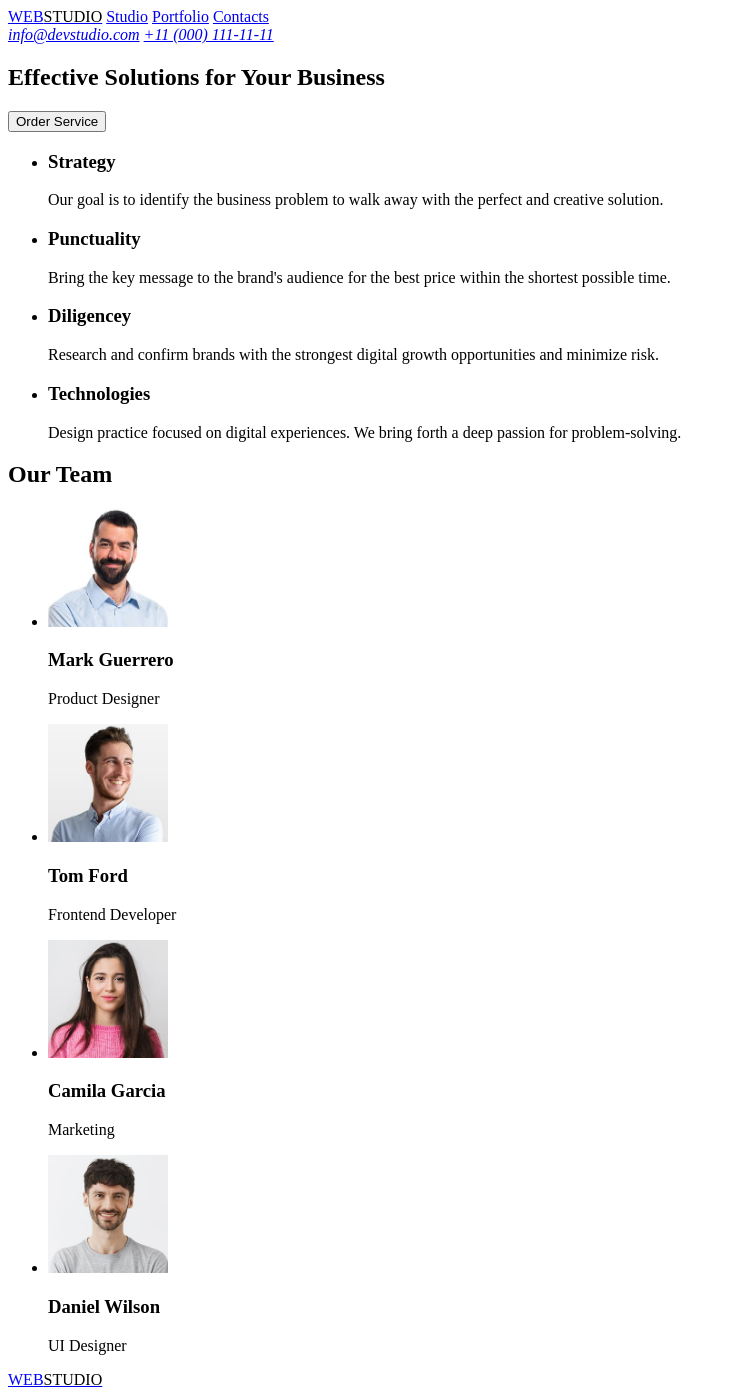
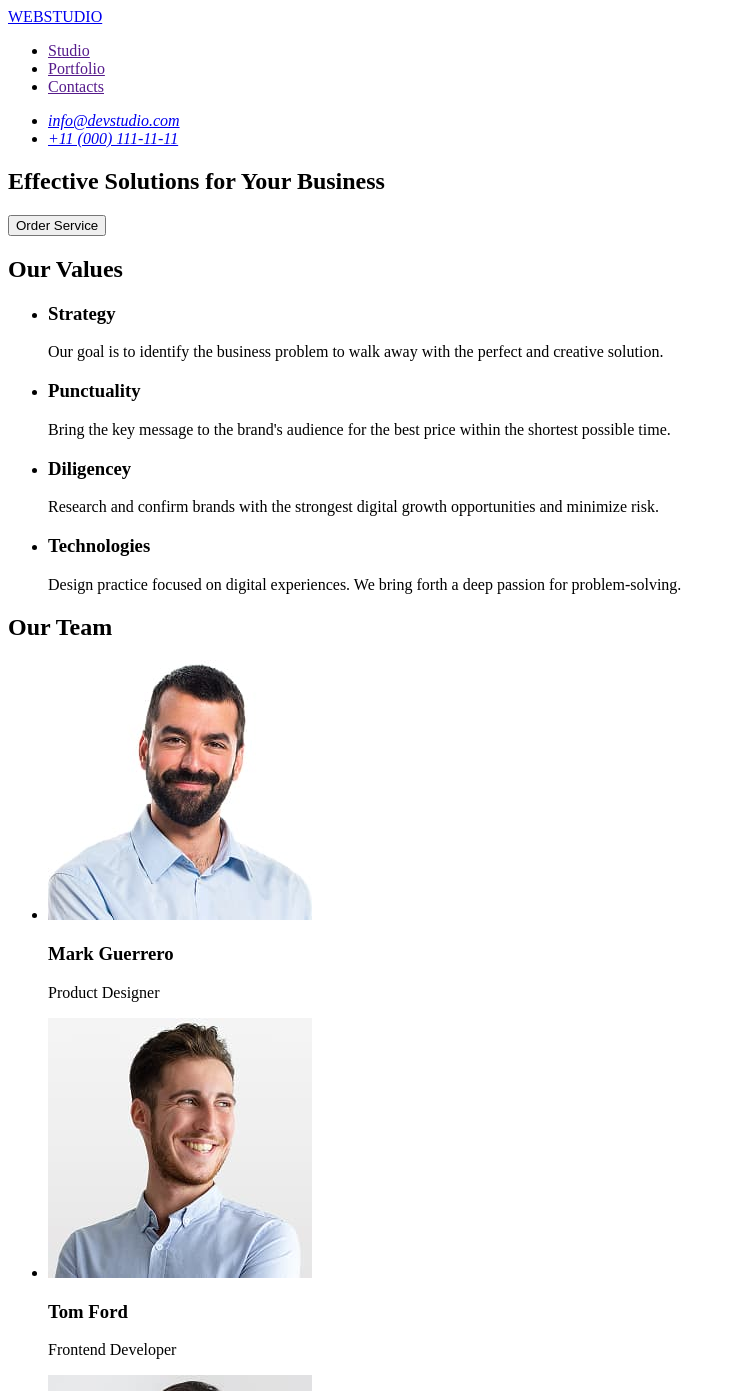
Before and after one commit to Volodymyr-But2025/goit-markup-hw-01, a plain HTML site: page index.html in a window 1280 px wide. Shown: the top 1391 px of the page, without its empty margins (0-736 px from the left). Drawn offline with Linux system fonts and the light colour scheme.

Commit message:
виправлені помилки

```diff
--- a/index.html
+++ b/index.html
@@ -8,23 +8,27 @@
   <body>
     <header>
       <nav>
-        <a href="#"
-          ><span style="color: blue">WEB</span
-          ><span style="color: black">STUDIO</span></a
-        >
-        <a href="#">Studio</a>
-        <a href="#">Portfolio</a>
-        <a href="#">Contacts</a>
+        <a href="./index.html">WEBSTUDIO</a>
+        <ul>
+          <li><a href="">Studio</a></li>
+          <li><a href="">Portfolio</a></li>
+          <li><a href="">Contacts</a></li>
+        </ul>
       </nav>
       <address>
-        <a href="mailto:info@devstudio.com">info@devstudio.com</a>
-        <a href="tel:+110000111111">+11 (000) 111-11-11</a>
+        <ul>
+          <li><a href="mailto:info@devstudio.com">info@devstudio.com</a></li>
+          <li><a href="tel:+110000111111">+11 (000) 111-11-11</a></li>
+        </ul>
       </address>
     </header>
     <main>
       <section>
         <h1>Effective Solutions for Your Business</h1>
         <button type="button">Order Service</button>
+      </section>
+      <section>
+        <h2>Our Values</h2>
         <ul>
           <li>
             <h3>Strategy</h3>
@@ -61,7 +65,7 @@
         <ul>
           <li>
             <img
-              width="120"
+              width="264"
               src="images/Mark-Guerrero.jpg"
               alt="Mark Guerrero"
             />
@@ -69,13 +73,13 @@
             <p>Product Designer</p>
           </li>
           <li>
-            <img width="120" src="images/Tom-Ford.jpg" alt="Tom Ford" />
+            <img width="264" src="images/Tom-Ford.jpg" alt="Tom Ford" />
             <h3>Tom Ford</h3>
             <p>Frontend Developer</p>
           </li>
           <li>
             <img
-              width="120"
+              width="264"
               src="images/Camila-Garcia.jpg"
               alt="Camila Garcia"
             />
@@ -84,7 +88,7 @@
           </li>
           <li>
             <img
-              width="120"
+              width="264"
               src="images/Daniel-Wilson.jpg"
               alt="Daniel Wilson"
             />
@@ -95,10 +99,7 @@
       </section>
     </main>
     <footer>
-      <a href="#"
-        ><span style="color: blue">WEB</span
-        ><span style="color: black">STUDIO</span></a
-      >
+      <a href="./index.html">WEBSTUDIO</a>
       <p>
         Increase the flow of customers and sales for your business with digital
         marketing & growth solutions.
```
